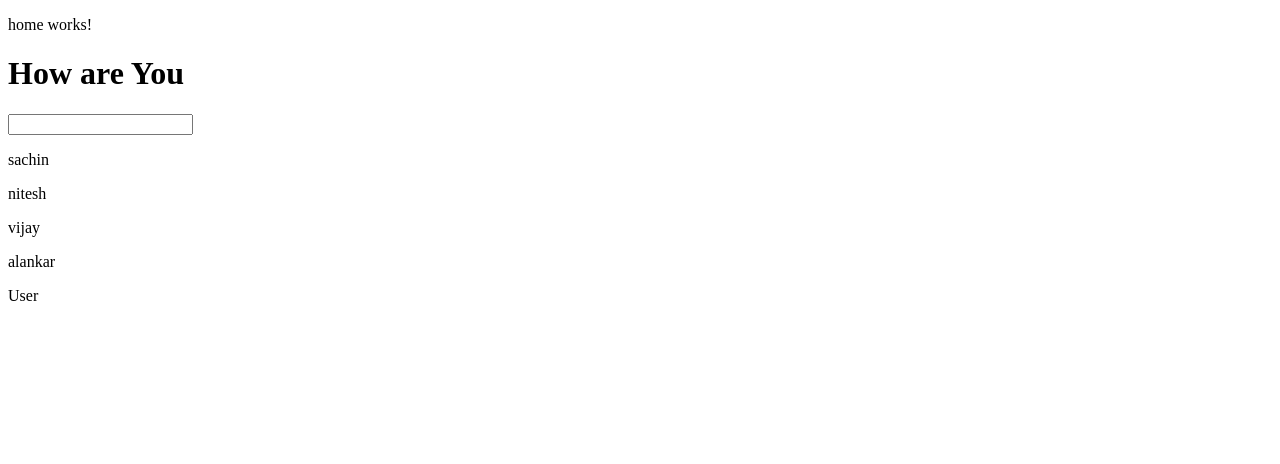
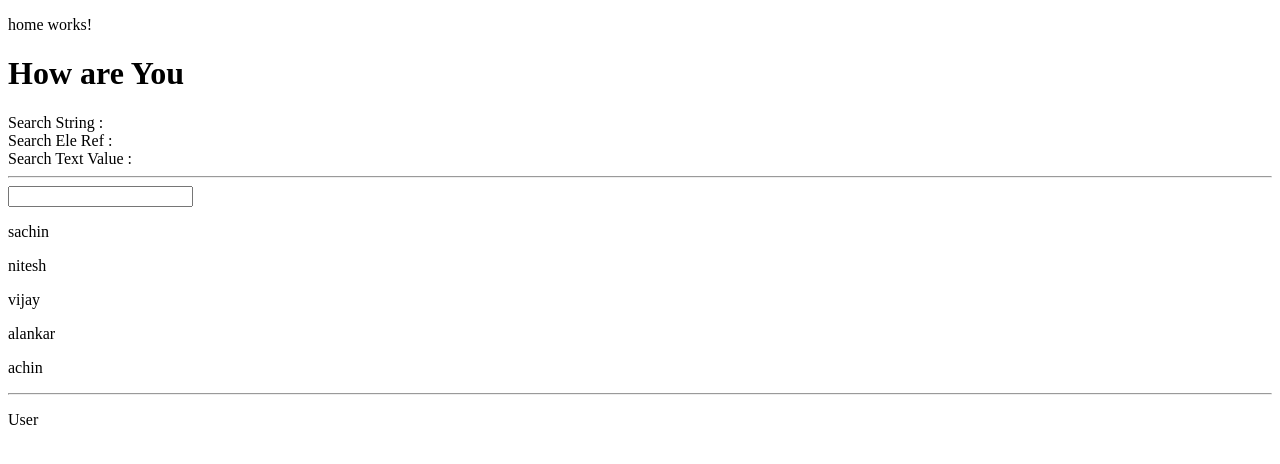
Before and after one commit to aryavijay/sachin, an Angular app: page /home in a window 1280 px wide. Shown: the top 464 px of the page. Built offline with nearby package versions, Linux system fonts and the light colour scheme.

Commit message:
2way data binding
2way data binding

```diff
--- a/src/app/Components/home/home.component.html
+++ b/src/app/Components/home/home.component.html
@@ -3,10 +3,18 @@
 </p>
 
 <h1>{{titleText}}</h1>
-<input type="text" (keyup)="updateSearch($event)"/>
+Search String : {{searchName}}
+<br />
+Search Ele Ref : {{searchEleRef}}
+<br />
+Search Text Value : {{searchTextValue}}
+<hr />
+<input type="text" (keyup)="updateSearch($event)" #fieldName [(ngModel)]="searchTextValue"/>
 <p *ngFor="let a of friends | append:searchName">
     {{a}}
 </p>
+
+<hr />
 <p>
 <a (click)="navigateToUser()"> User </a>
 </p>
--- a/src/app/Components/home/home.component.ts
+++ b/src/app/Components/home/home.component.ts
@@ -9,27 +9,32 @@ import {Router} from '@angular/router';
 })
 export class HomeComponent implements OnInit {
     titleText = "How are You";
-    friends:any[] = ['sachin','nitesh','vijay', 'alankar'];
-    searchName: string =''
+    friends: any[] = ['sachin', 'nitesh', 'vijay', 'alankar', 'achin'];
+    searchName: string = ''
+    searchEleRef= '';
+    searchTextValue:string ='';
+    @ViewChild('fieldName') ele;
 
-  constructor(private state: StateService, private router:Router) { }
+    constructor(private state: StateService, private router: Router) {
+    }
 
     ngOnInit() {
 
 
-    let stateData  = this.state.getUserState();
+        let stateData = this.state.getUserState();
         console.log(stateData.value);
 
         console.log(this.state.getData());
     }
 
 
-  navigateToUser(){
+    navigateToUser() {
         this.router.navigateByUrl("/user");
     }
 
 
-    updateSearch(event){
+    updateSearch(event) {
+        this.searchEleRef =  this.ele.nativeElement.value;
         this.searchName = event.target.value;
     }
 }
--- a/src/app/app.module.ts
+++ b/src/app/app.module.ts
@@ -14,6 +14,7 @@ import {GaurdService} from './service/gaurd.service';
 import {HTTP_INTERCEPTORS, HttpClientModule} from '@angular/common/http';
 import {HttpInterceptorService} from "./service/http-interceptor.service";
 import {AppendPipe} from './pipes/append.pipe';
+import {FormsModule} from "@angular/forms";
 
 
 @NgModule({
@@ -27,6 +28,7 @@ import {AppendPipe} from './pipes/append.pipe';
     imports: [
         BrowserModule,
         HttpClientModule,
+        FormsModule,
         RouterModule.forRoot(route),
     ],
     providers: [
```
Lines whose indentation alone changed are shown as unchanged.
